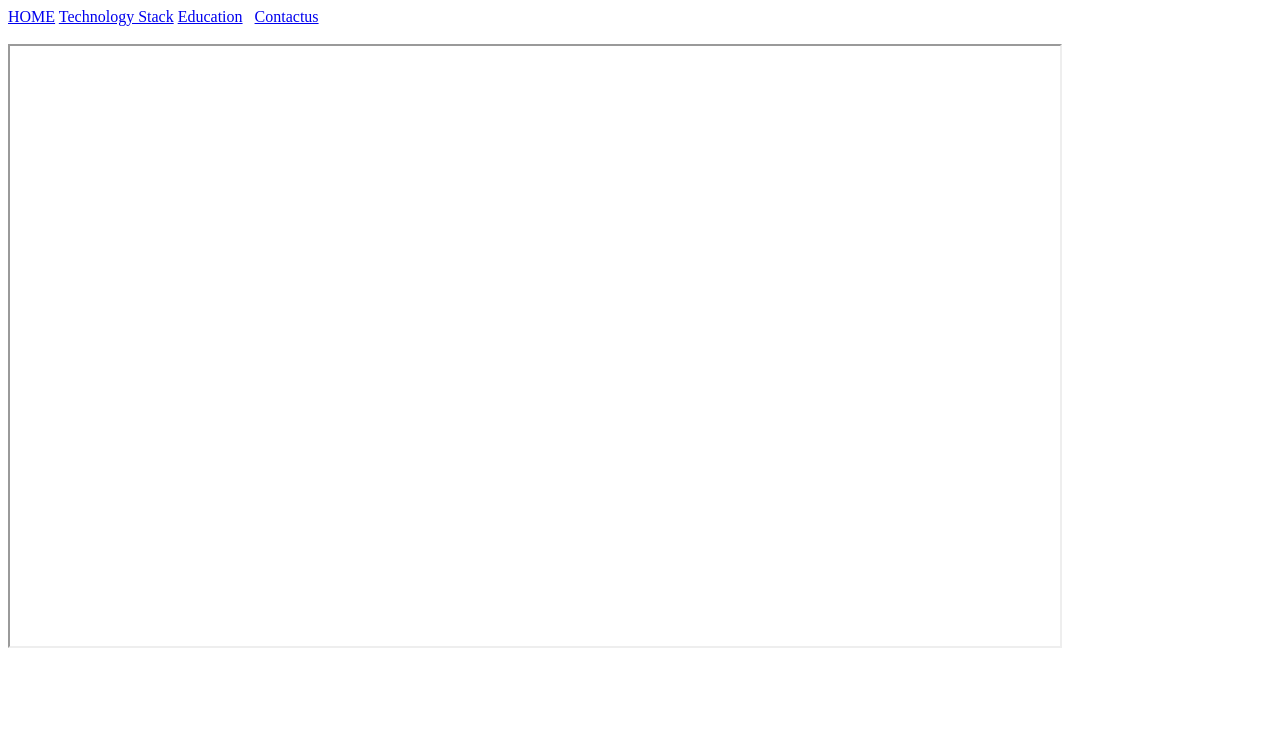
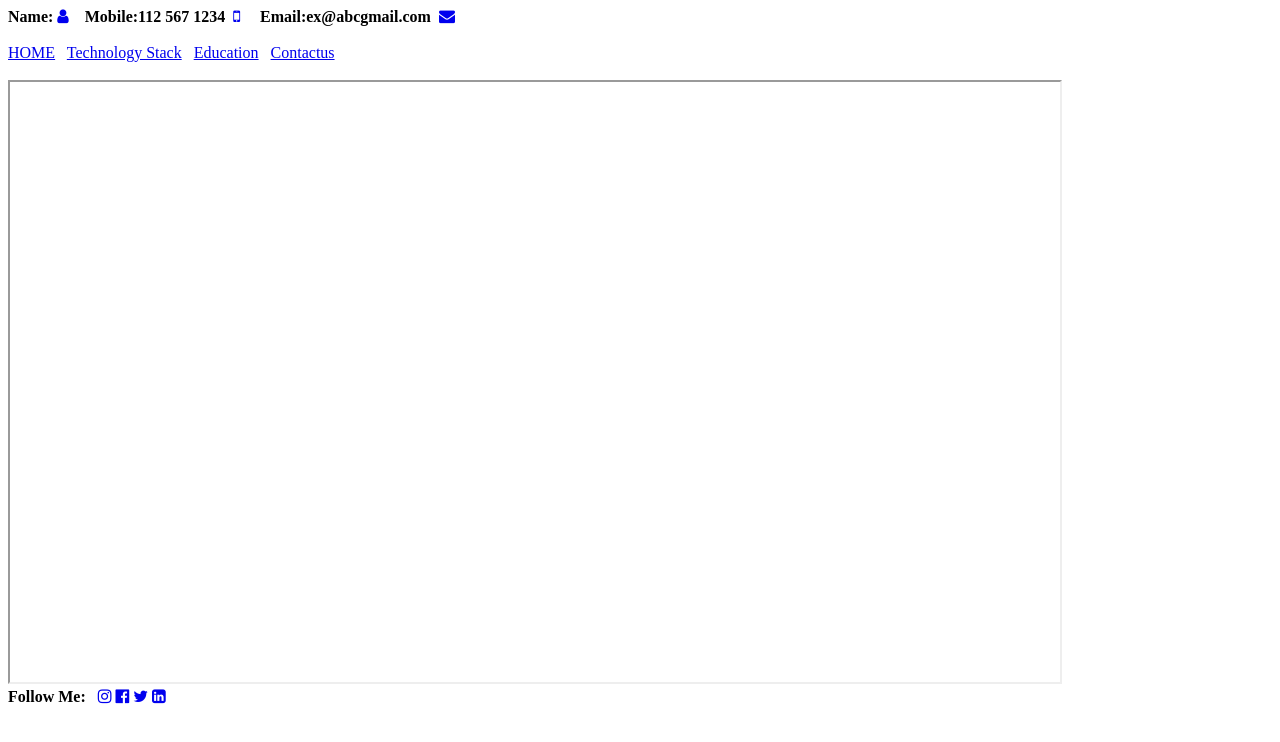
Before and after one commit to vagaresnehal/my-profile, a plain HTML site: page Index.html in a window 1280 px wide. Drawn offline with Linux system fonts and the light colour scheme.

Commit message:
updated file with index1
updated file with index1

```diff
--- a/Index.html
+++ b/Index.html
@@ -2,16 +2,37 @@
 <html>
     <head>
         <title>Index</title>
+        <!-- CDN link-->
+        <link rel="stylesheet" href="https://cdnjs.cloudflare.com/ajax/libs/font-awesome/4.7.0/css/font-awesome.min.css">
     </head>
     <body>
-        <a href="Home.html" target="MyFrame">HOME</a>
-        <a href="Techstack.html" target="MyFrame">Technology Stack</a>
+        <header>
+            <strong>Name:&nbsp;<a href="https://www.google.com"><i class="fa fa-user" aria-hidden="true"></i></a>&nbsp</strong>&nbsp;&nbsp;
+            <strong>Mobile:112 567 1234&nbsp;&nbsp;<a href="https:www.google.com"><i class="fa fa-mobile" aria-hidden="true"></i></a></strong>&nbsp;&nbsp;&nbsp;&nbsp;
+            <strong>Email:ex@abcgmail.com&nbsp;&nbsp;<a href="https:www.google.com"><i class="fa fa-envelope" aria-hidden="true"></i></a></strong>
+        </header>
+        <br>
+        <nav>
+        <a href="Home.html" target="MyFrame">HOME</a>&nbsp;&nbsp;
+        <a href="Techstack.html" target="MyFrame">Technology Stack</a>&nbsp;&nbsp;
         <a href="education.html" target="MyFrame" >Education</a>&nbsp;&nbsp;
         <a href="Contactus.html" target="MyFrame">Contactus</a>
-        <br> <br>
+        </nav>
+        <br>
+
         <iframe width="1050px" height="600px" name="MyFrame">
+        </iframe>
+        <br>
 
-        </iframe>
+        <footer>
+            <strong>Follow Me:&nbsp;&nbsp;</strong>
+            <a href="https:www.instagram.com" target="_blank"><i class="fa fa-instagram" aria-hidden="true"></i></a>
+            <a href="https:www.facebook.com" target="_blank"><i class="fa fa-facebook-official" aria-hidden="true"></i></a>
+            <a href="https://www.twitter.com" target="_blank"><i class="fa fa-twitter" aria-hidden="true"></i></a>
+            <a href="https://www.linkedin.com"><i class="fa fa-linkedin-square" aria-hidden="true"></i></a>
+            <a href="https://www.google.com"></a>
+
+        </footer>
 
     </body>
 </html>
```
Also changed, not shown: Contactus.html (+3 -0 lines).
